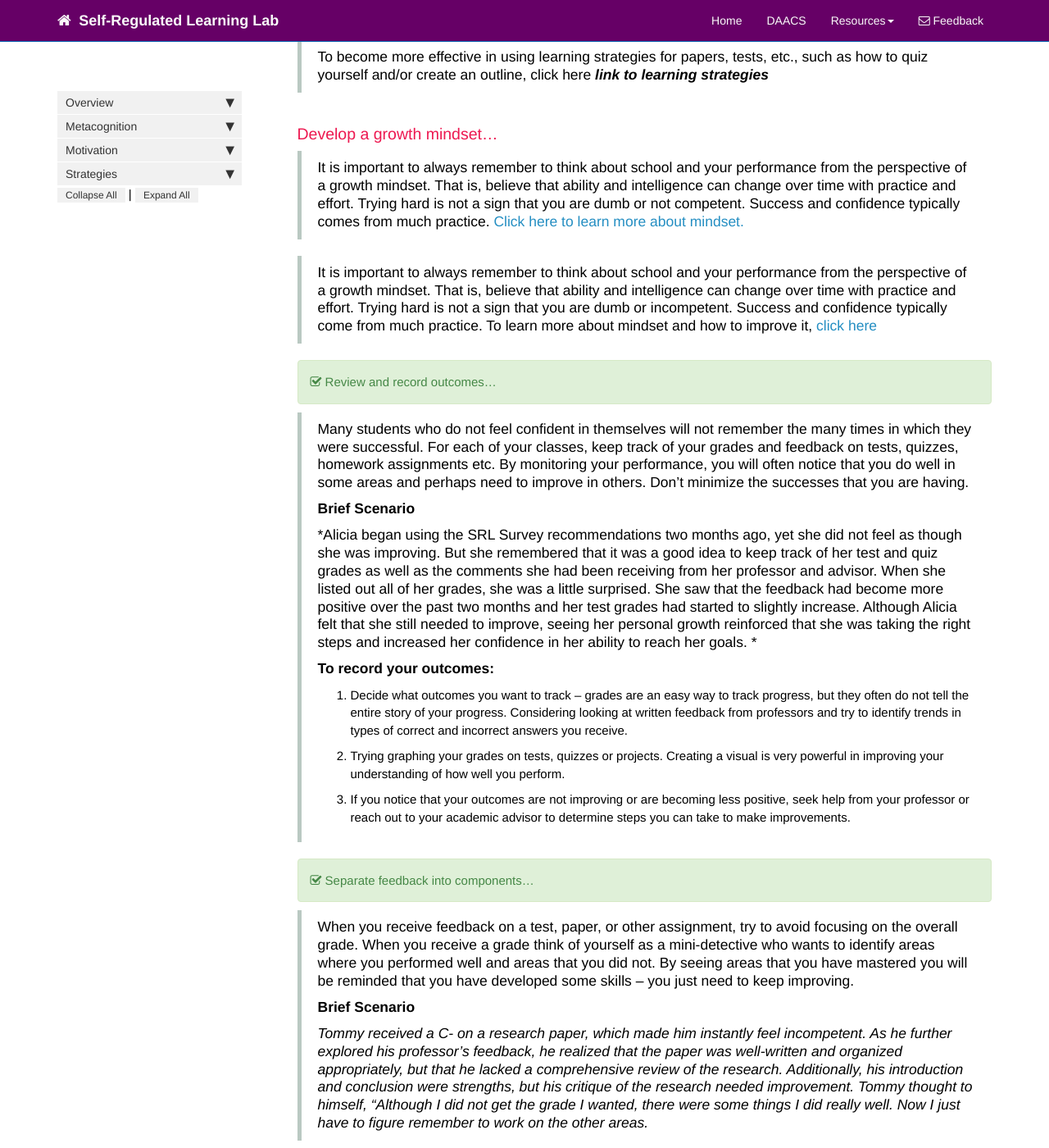
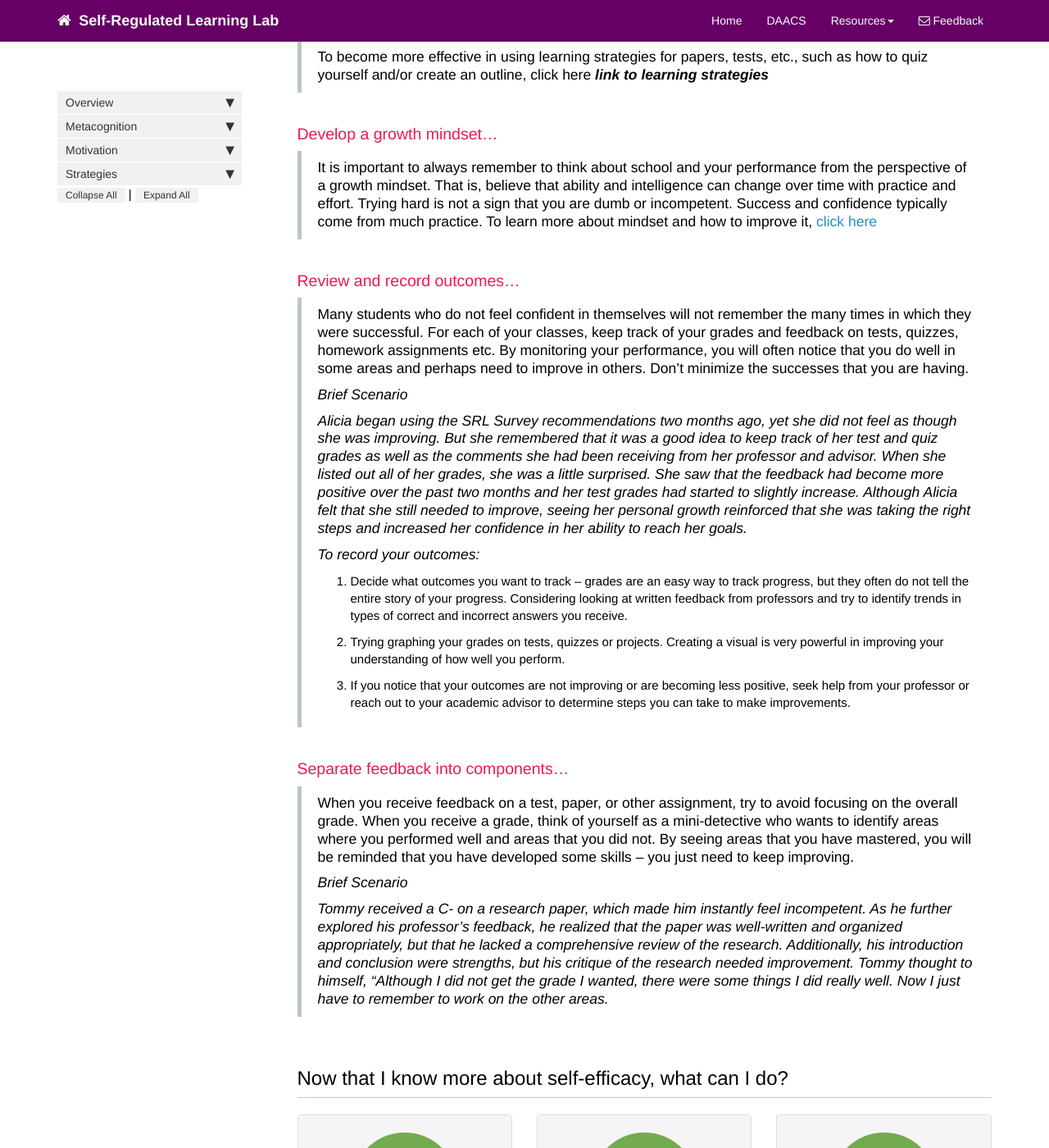
Before and after one commit to dfranklin02/SRL, a Jekyll site: the page built from docs/pages/motivation/self-efficacy_recommendations.md, in a window 1280 px wide and 1400 px high, scrolled down 3218 px. Shown: the whole window at 82% size. Built offline with Jekyll 4.4.1, drawn with Linux system fonts in a browser that asks for light colours; nearby versions of some CDN libraries; comment, search, counter and statistics services are not loaded; some of the changed text lies outside the part shown.

Commit message:
Update self-efficacy_recommendations.md

```diff
--- a/docs/pages/motivation/self-efficacy_recommendations.md
+++ b/docs/pages/motivation/self-efficacy_recommendations.md
@@ -61,7 +61,7 @@ instructions)?
 > *Brief Scenario*
 > *As Samantha sat down to study for her math test she felt anxious and defeated. Because she was trying to become more aware of the types of things she thought about when studying, she soon realized that most of her thoughts were negative. She actually become motivated to write down the bad thoughts, and with the help of her advisor, rewrote them as positive statements.*
 >
-> *Examples of situations when you can use self-talk.*
+> *Examples of situations when you can use self-talk:*
 > * **WHEN** I feel overwhelmed while studying, **SAY**, “Breathe, I can do this, one bit at a time.”
 > * **WHEN** I doubt my ability to write a paper, **SAY**, “Last paper I put in time and effort and I WAS able to learn the material, even though it was hard at first – keep going.”
 > * **WHEN** I get stuck in an online lesson, **SAY**, “I can use my skills and resources to get through this.”
@@ -91,37 +91,27 @@ instructions)?
 >To become more effective in using learning strategies for papers, tests, etc., such as how to quiz yourself and/or create an outline, click here ***link to learning strategies***
 
 ### Develop a growth mindset...
-
-> It is important to always remember to think about school and your performance from the perspective of a growth mindset. That is, believe that ability and intelligence can change over time with practice and effort. Trying hard is not a sign that you are dumb or not competent. Success and confidence typically comes from much practice. [Click here to learn more about mindset.](mindset.html)
-
 > It is important to always remember to think about school and your performance from the perspective of a growth mindset. That is, believe that ability and intelligence can change over time with practice and effort. Trying hard is not a sign that you are dumb or incompetent. Success and confidence typically come from much practice.
 > To learn more about mindset and how to improve it, [click here](mindset.html)
 
-<div markdown="span" class="alert alert-success" role="alert"><i class="fa fa-check-square-o"></i>
- Review and record outcomes...
-</div>
-
+### Review and record outcomes...
 > Many students who do not feel confident in themselves will not remember the many times in which they were successful. For each of your classes, keep track of your grades and feedback on tests, quizzes, homework assignments etc. By monitoring your performance, you will often notice that you do well in some areas and perhaps need to improve in others. Don’t minimize the successes that you are having.
 >
-> **Brief Scenario**
+> *Brief Scenario*
 >
-> *Alicia began using the SRL Survey recommendations two months ago, yet she did not feel as though she was improving. But she remembered that it was a good idea to keep track of her test and quiz grades as well as the comments she had been receiving from her professor and advisor. When she listed out all of her grades, she was a little surprised. She saw that the feedback had become more positive over the past two months and her test grades had started to slightly increase. Although Alicia felt that she still needed to improve, seeing her personal growth reinforced that she was taking the right steps and increased her confidence in her ability to reach her goals. *
+> *Alicia began using the SRL Survey recommendations two months ago, yet she did not feel as though she was improving. But she remembered that it was a good idea to keep track of her test and quiz grades as well as the comments she had been receiving from her professor and advisor. When she listed out all of her grades, she was a little surprised. She saw that the feedback had become more positive over the past two months and her test grades had started to slightly increase. Although Alicia felt that she still needed to improve, seeing her personal growth reinforced that she was taking the right steps and increased her confidence in her ability to reach her goals.*
 >
-> **To record your outcomes:**
+> *To record your outcomes:*
 >
 > 1. Decide what outcomes you want to track – grades are an easy way to track progress, but they often do not tell the entire story of your progress. Considering looking at written feedback from professors and try to identify trends in types of correct and incorrect answers you receive.
 > 2. Trying graphing your grades on tests, quizzes or projects. Creating a visual is very powerful in improving your understanding of how well you perform.
 > 3. If you notice that your outcomes are not improving or are becoming less positive, seek help from your professor or reach out to your academic advisor to determine steps you can take to make improvements.
 
-
-<div markdown="span" class="alert alert-success" role="alert"><i class="fa fa-check-square-o"></i>
- Separate feedback into components...
-</div>
-
-> When you receive feedback on a test, paper, or other assignment, try to avoid focusing on the overall grade. When you receive a grade think of yourself as a mini-detective who wants to identify areas where you performed well and areas that you did not. By seeing areas that you have mastered you will be reminded that you have developed some skills – you just need to keep improving.
+### Separate feedback into components...
+> When you receive feedback on a test, paper, or other assignment, try to avoid focusing on the overall grade. When you receive a grade, think of yourself as a mini-detective who wants to identify areas where you performed well and areas that you did not. By seeing areas that you have mastered, you will be reminded that you have developed some skills – you just need to keep improving.
 >
-> **Brief Scenario**
+> *Brief Scenario*
 >
-> *Tommy received a C- on a research paper, which made him instantly feel incompetent. As he further explored his professor’s feedback, he realized that the paper was well-written and organized appropriately, but that he lacked a comprehensive review of the research. Additionally, his introduction and conclusion were strengths, but his critique of the research needed improvement. Tommy thought to himself, “Although I did not get the grade I wanted, there were some things I did really well. Now I just have to figure remember to work on the other areas.*
+> *Tommy received a C- on a research paper, which made him instantly feel incompetent. As he further explored his professor’s feedback, he realized that the paper was well-written and organized appropriately, but that he lacked a comprehensive review of the research. Additionally, his introduction and conclusion were strengths, but his critique of the research needed improvement. Tommy thought to himself, “Although I did not get the grade I wanted, there were some things I did really well. Now I just have to remember to work on the other areas.*
 
 {% include footers/self-efficacy_footer.html %}
```
